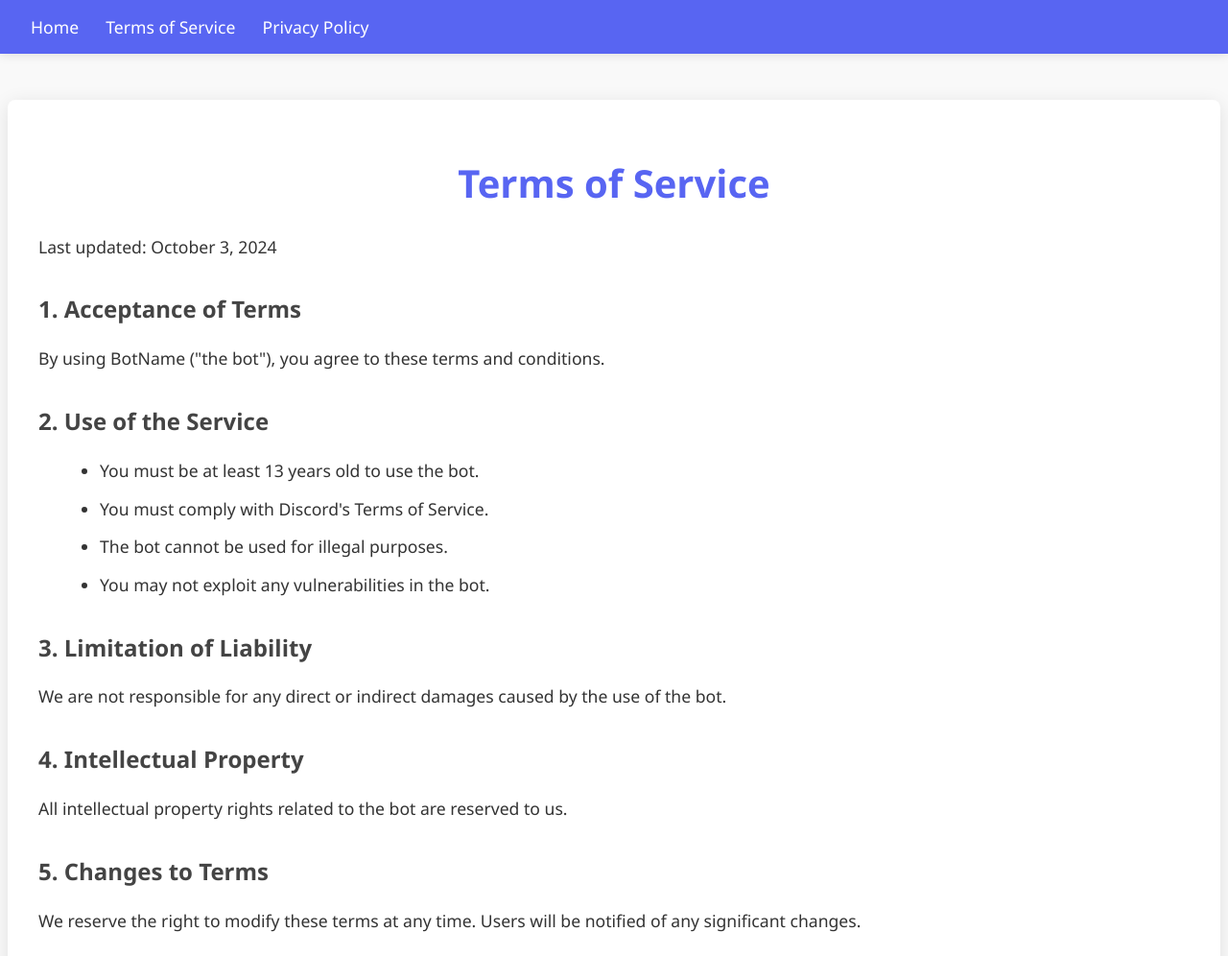
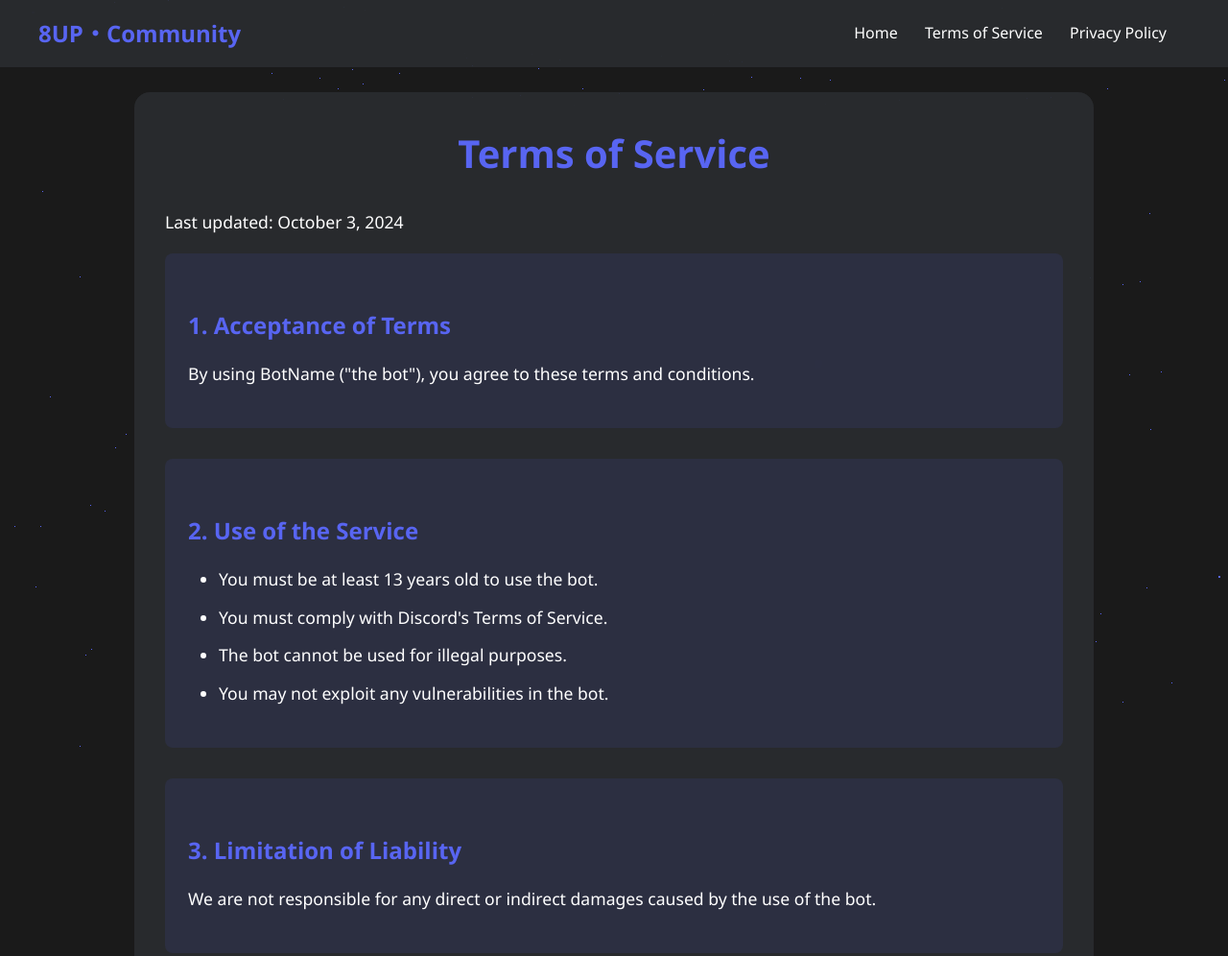
Before and after one commit to Skrcby/Discord-Privacy-Policy, a plain HTML site: page terms_of_service.html in a window 1280 px wide. Shown: the top 996 px of the page at 96% size. Drawn offline with nearby package versions, Linux system fonts and the light colour scheme.

Commit message:
Update terms_of_service.html

```diff
--- a/terms_of_service.html
+++ b/terms_of_service.html
@@ -4,81 +4,130 @@
     <meta charset="UTF-8">
     <meta name="viewport" content="width=device-width, initial-scale=1.0">
     <title>Terms of Service - 8UP・Community</title>
+    <script src="https://cdnjs.cloudflare.com/ajax/libs/three.js/r128/three.min.js"></script>
     <style>
         :root {
-            --primary-color: #5865F2;
-            --background-color: #f9f9f9;
-            --text-color: #333;
-            --secondary-color: #2C2F33;
-            --border-color: #ddd;
-            --heading-color: #444;
+            --primary: #5865F2;
+            --background: #1a1a1a;
+            --text: #ffffff;
+            --secondary: #2c2f33;
+        }
+
+        * {
+            margin: 0;
+            padding: 0;
+            box-sizing: border-box;
+            font-family: 'Segoe UI', Tahoma, Geneva, Verdana, sans-serif;
         }
 
         body {
-            font-family: 'Segoe UI', Tahoma, Geneva, Verdana, sans-serif;
-            margin: 0;
-            padding: 0;
-            background-color: var(--background-color);
-            color: var(--text-color);
+            background-color: var(--background);
+            color: var(--text);
+            line-height: 1.6;
+            overflow-x: hidden;
+        }
+
+        #vfx-background {
+            position: fixed;
+            top: 0;
+            left: 0;
+            width: 100%;
+            height: 100%;
+            z-index: -1;
         }
 
         nav {
-            background-color: var(--primary-color);
-            padding: 1rem 2rem;
-            box-shadow: 0 2px 10px rgba(0, 0, 0, 0.1);
+            background-color: rgba(44, 47, 51, 0.8);
+            padding: 1rem;
+            position: fixed;
+            width: 100%;
+            top: 0;
+            z-index: 1000;
+            backdrop-filter: blur(10px);
         }
 
-        nav a {
-            color: #fff;
+        .nav-content {
+            max-width: 1200px;
+            margin: 0 auto;
+            display: flex;
+            justify-content: space-between;
+            align-items: center;
+        }
+
+        .logo {
+            font-size: 1.5rem;
+            font-weight: bold;
+            color: var(--primary);
+            text-decoration: none;
+        }
+
+        .nav-links a {
+            color: var(--text);
             text-decoration: none;
             margin-right: 1.5rem;
-            font-size: 1.1rem;
+            transition: color 0.3s;
         }
 
-        nav a:hover {
-            text-decoration: underline;
+        .nav-links a:hover {
+            color: var(--primary);
         }
 
         main {
-            max-width: 1200px;
-            margin: 3rem auto;
+            max-width: 1000px;
+            margin: 6rem auto 2rem;
             padding: 2rem;
-            background-color: #fff;
-            border-radius: 8px;
-            box-shadow: 0 4px 20px rgba(0, 0, 0, 0.1);
+            background-color: rgba(44, 47, 51, 0.8);
+            border-radius: 1rem;
+            backdrop-filter: blur(10px);
         }
 
         h1 {
             font-size: 2.5rem;
-            color: var(--primary-color);
+            color: var(--primary);
             text-align: center;
             margin-bottom: 1.5rem;
         }
 
         h2 {
-            color: var(--heading-color);
+            color: var(--primary);
             margin-top: 2rem;
+            margin-bottom: 1rem;
         }
 
         p, ul {
             font-size: 1.1rem;
             line-height: 1.8;
+            margin-bottom: 1rem;
         }
 
         ul {
-            margin-left: 1.5rem;
+            margin-left: 2rem;
         }
 
         ul li {
             margin-bottom: 0.5rem;
         }
 
+        .content-section {
+            background-color: rgba(88, 101, 242, 0.1);
+            padding: 1.5rem;
+            border-radius: 0.5rem;
+            margin-bottom: 2rem;
+            transition: all 0.3s ease;
+        }
+
+        .content-section:hover {
+            transform: translateY(-5px);
+            box-shadow: 0 5px 15px rgba(88, 101, 242, 0.2);
+        }
+
         footer {
             text-align: center;
             padding: 1.5rem;
-            background-color: var(--primary-color);
+            background-color: rgba(44, 47, 51, 0.8);
             color: white;
             margin-top: 3rem;
+            backdrop-filter: blur(10px);
         }
 
         @media (max-width: 768px) {
@@ -93,20 +142,28 @@
     </style>
 </head>
 <body>
-
+    <div id="vfx-background"></div>
     <nav>
+        <div class="nav-content">
+            <a href="index.html" class="logo">8UP・Community</a>
+            <div class="nav-links">
                 <a href="index.html">Home</a>
                 <a href="terms_of_service.html">Terms of Service</a>
                 <a href="privacy_policy.html">Privacy Policy</a>
+            </div>
+        </div>
     </nav>
 
     <main>
         <h1>Terms of Service</h1>
         <p>Last updated: October 3, 2024</p>
 
+        <div class="content-section">
             <h2>1. Acceptance of Terms</h2>
             <p>By using BotName ("the bot"), you agree to these terms and conditions.</p>
+        </div>
 
+        <div class="content-section">
             <h2>2. Use of the Service</h2>
             <ul>
                 <li>You must be at least 13 years old to use the bot.</li>
@@ -114,20 +171,68 @@
                 <li>The bot cannot be used for illegal purposes.</li>
                 <li>You may not exploit any vulnerabilities in the bot.</li>
             </ul>
+        </div>
 
+        <div class="content-section">
             <h2>3. Limitation of Liability</h2>
             <p>We are not responsible for any direct or indirect damages caused by the use of the bot.</p>
+        </div>
 
+        <div class="content-section">
             <h2>4. Intellectual Property</h2>
             <p>All intellectual property rights related to the bot are reserved to us.</p>
+        </div>
 
+        <div class="content-section">
             <h2>5. Changes to Terms</h2>
             <p>We reserve the right to modify these terms at any time. Users will be notified of any significant changes.</p>
+        </div>
     </main>
 
     <footer>
         <p>All Rights Reserved © 2024 8UP・Community</p>
     </footer>
 
+    <script>
+        // Three.js VFX
+        const scene = new THREE.Scene();
+        const camera = new THREE.PerspectiveCamera(75, window.innerWidth / window.innerHeight, 0.1, 1000);
+        const renderer = new THREE.WebGLRenderer({ alpha: true });
+        renderer.setSize(window.innerWidth, window.innerHeight);
+        document.getElementById('vfx-background').appendChild(renderer.domElement);
+
+        const particlesGeometry = new THREE.BufferGeometry();
+        const particlesCount = 1000;
+        const posArray = new Float32Array(particlesCount * 3);
+
+        for (let i = 0; i < particlesCount * 3; i++) {
+            posArray[i] = (Math.random() - 0.5) * 10;
+        }
+
+        particlesGeometry.setAttribute('position', new THREE.BufferAttribute(posArray, 3));
+        const particlesMaterial = new THREE.PointsMaterial({
+            size: 0.005,
+            color: 0x5865F2
+        });
+
+        const particlesMesh = new THREE.Points(particlesGeometry, particlesMaterial);
+        scene.add(particlesMesh);
+
+        camera.position.z = 5;
+
+        function animate() {
+            requestAnimationFrame(animate);
+            particlesMesh.rotation.y += 0.0005;
+            renderer.render(scene, camera);
+        }
+        animate();
+
+        // Resize handler
+        window.addEventListener('resize', () => {
+            camera.aspect = window.innerWidth / window.innerHeight;
+            camera.updateProjectionMatrix();
+            renderer.setSize(window.innerWidth, window.innerHeight);
+        });
+    </script>
 </body>
 </html>
```
Lines whose indentation alone changed are shown as unchanged.
